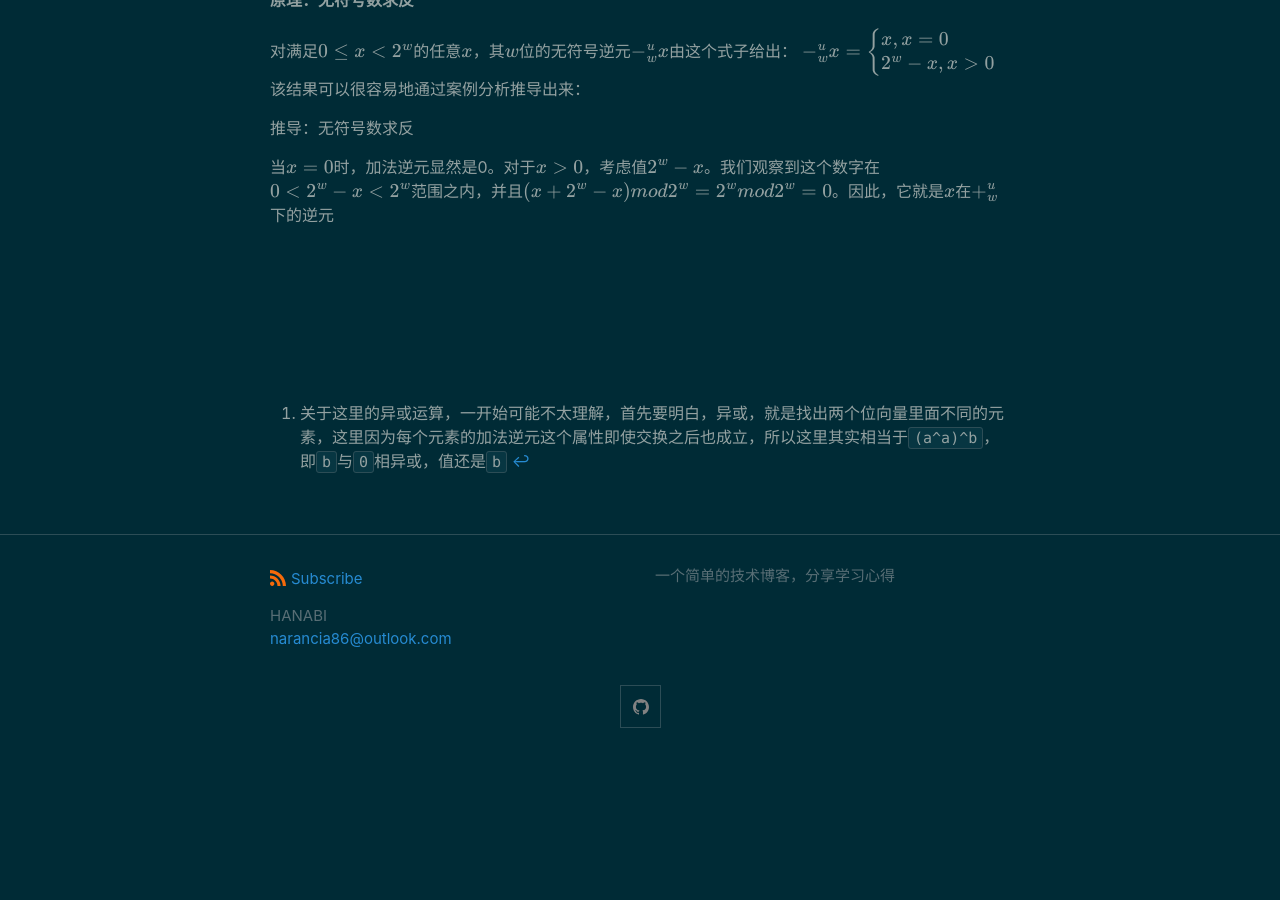
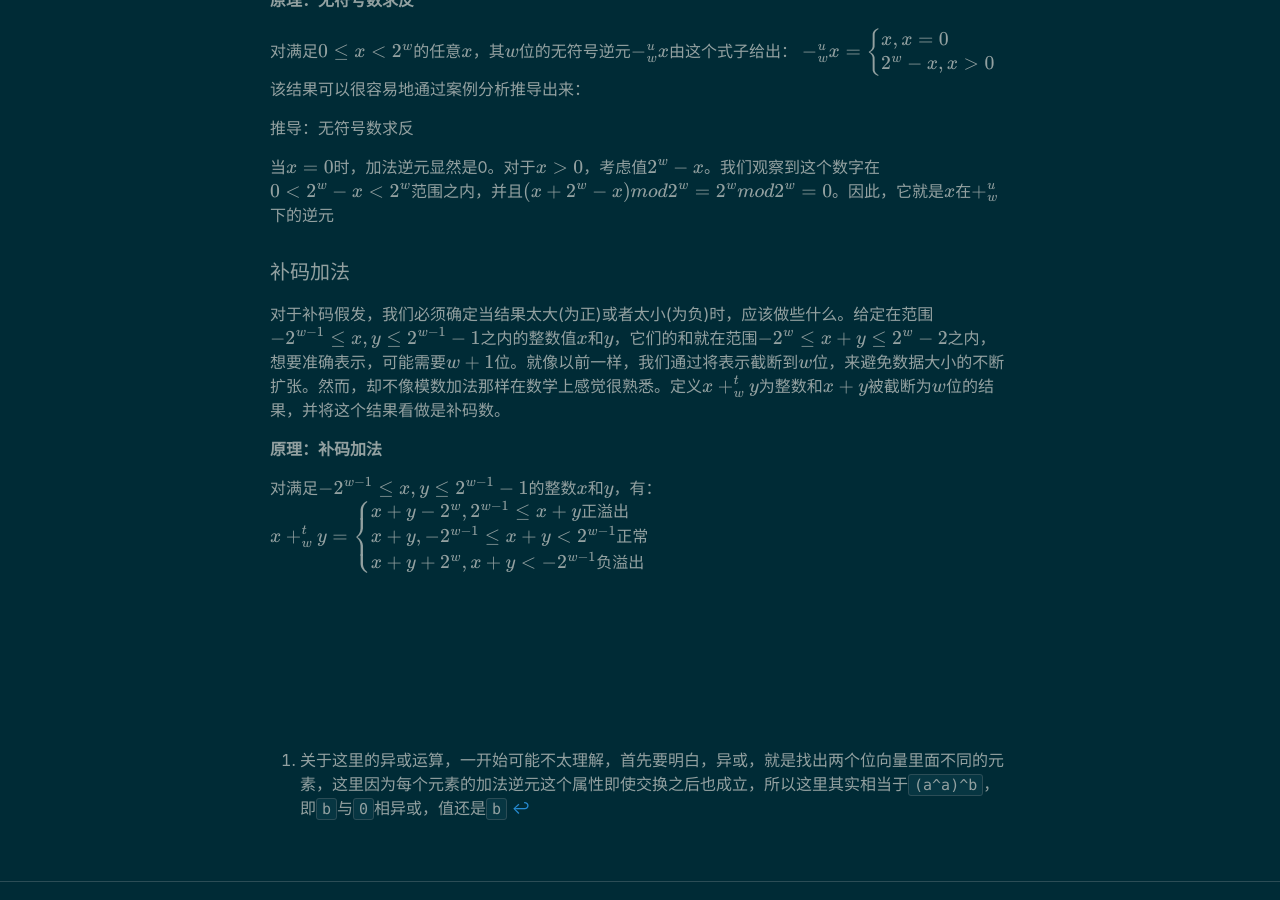
Before and after one commit to KamenRiderKuuga/kamenriderkuuga.github.io, a Jekyll site: the page built from _posts/2020-09-15-Foundation-5.md, in a window 1280 px wide and 900 px high, scrolled down 30054 px. Built offline with Jekyll 4.4.1, drawn with Linux system fonts in a browser that asks for light colours; before the commit the page ends 30817 px from its top, so only the background shows below that.

Commit message:
Update 2020-09-15-Foundation-5.md

```diff
--- a/_posts/2020-09-15-Foundation-5.md
+++ b/_posts/2020-09-15-Foundation-5.md
@@ -721,6 +721,24 @@ $$
 
 当$$x=0$$时，加法逆元显然是0。对于$$x>0$$，考虑值$$2^w-x$$。我们观察到这个数字在$$0<2^w-x<2^w$$范围之内，并且$$(x+2^w-x)mod2^w=2^wmod2^w=0$$。因此，它就是$$x$$在$$+^u_w$$下的逆元
 
+
+
+#### 补码加法
+
+对于补码假发，我们必须确定当结果太大(为正)或者太小(为负)时，应该做些什么。给定在范围$$-2^{w-1}\leq{x},y\leq{2}^{w-1}-1$$之内的整数值$$x$$和$$y$$，它们的和就在范围$$-2^w\leq{x}+y\leq{2}^w-2$$之内，想要准确表示，可能需要$$w+1$$位。就像以前一样，我们通过将表示截断到$$w$$位，来避免数据大小的不断扩张。然而，却不像模数加法那样在数学上感觉很熟悉。定义$$x+^t_wy$$为整数和$$x+y$$被截断为$$w$$位的结果，并将这个结果看做是补码数。
+
+**原理：补码加法**
+
+对满足$$-2^{w-1}\leq{x},y\leq{2}^{w-1}-1$$的整数$$x$$和$$y$$，有：
+$$
+x+^t_wy=\begin{cases}
+x+y-2^w,2^{w-1}\leq{x+y}正溢出\\
+x+y,-2^{w-1}\leq{x+y}<2^{w-1}正常\\
+x+y+2^w,x+y<-2^{w-1}负溢出
+\end{cases}
+$$
+
+
 <br><br><br><br><br><br>
 
 [^1]: 关于这里的异或运算，一开始可能不太理解，首先要明白，异或，就是找出两个位向量里面不同的元素，这里因为每个元素的加法逆元这个属性即使交换之后也成立，所以这里其实相当于`(a^a)^b`，即`b`与`0`相异或，值还是`b`
```
